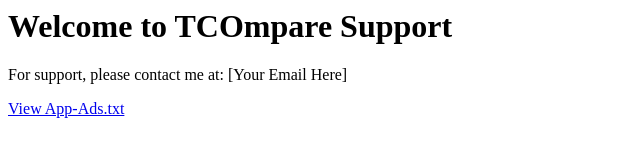
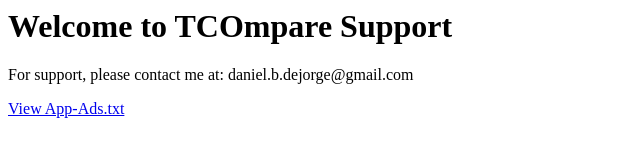
Before and after one commit to DanielXRGT/tco, a plain HTML site: page index.html in a window 1280 px wide. Shown: the full height of the page, 0-640 px from the left. Drawn offline with Linux system fonts and the light colour scheme.

Commit message:
Update support email in index.html

```diff
--- a/index.html
+++ b/index.html
@@ -1,7 +1,7 @@
 <html>
 <body>
     <h1>Welcome to TCOmpare Support</h1>
-    <p>For support, please contact me at: [Your Email Here]</p>
+    <p>For support, please contact me at: daniel.b.dejorge@gmail.com</p>
     <p><a href="app-ads.txt">View App-Ads.txt</a></p>
 </body>
 </html>
```
